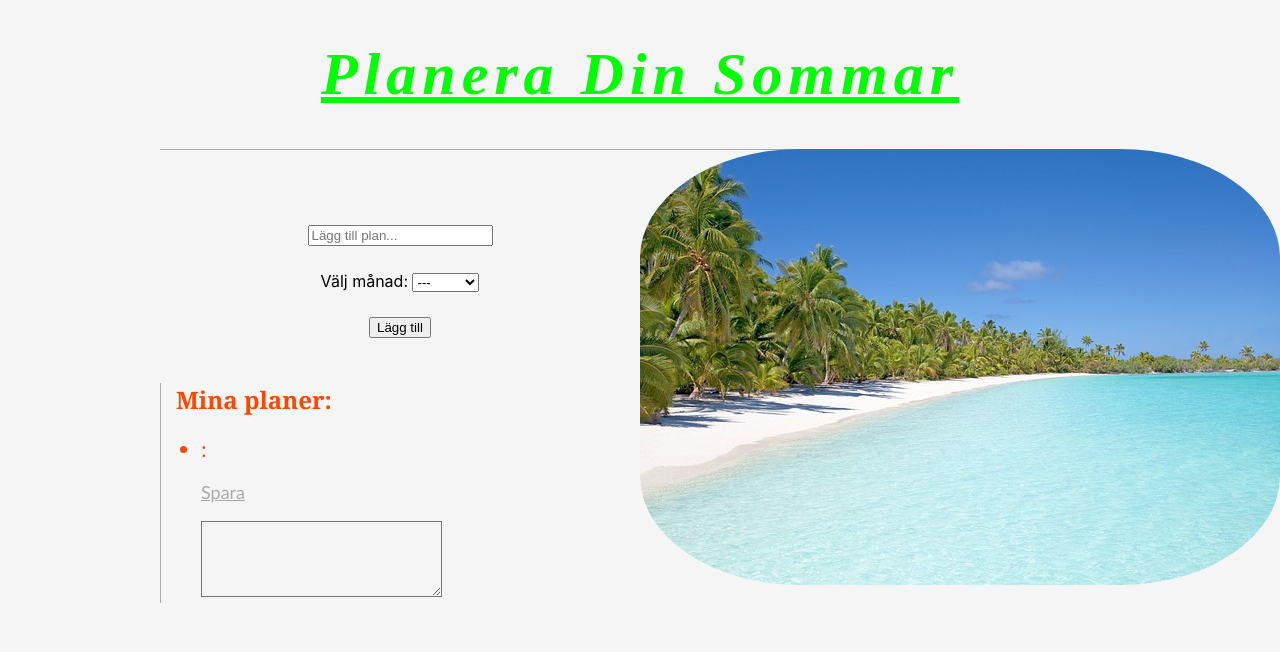
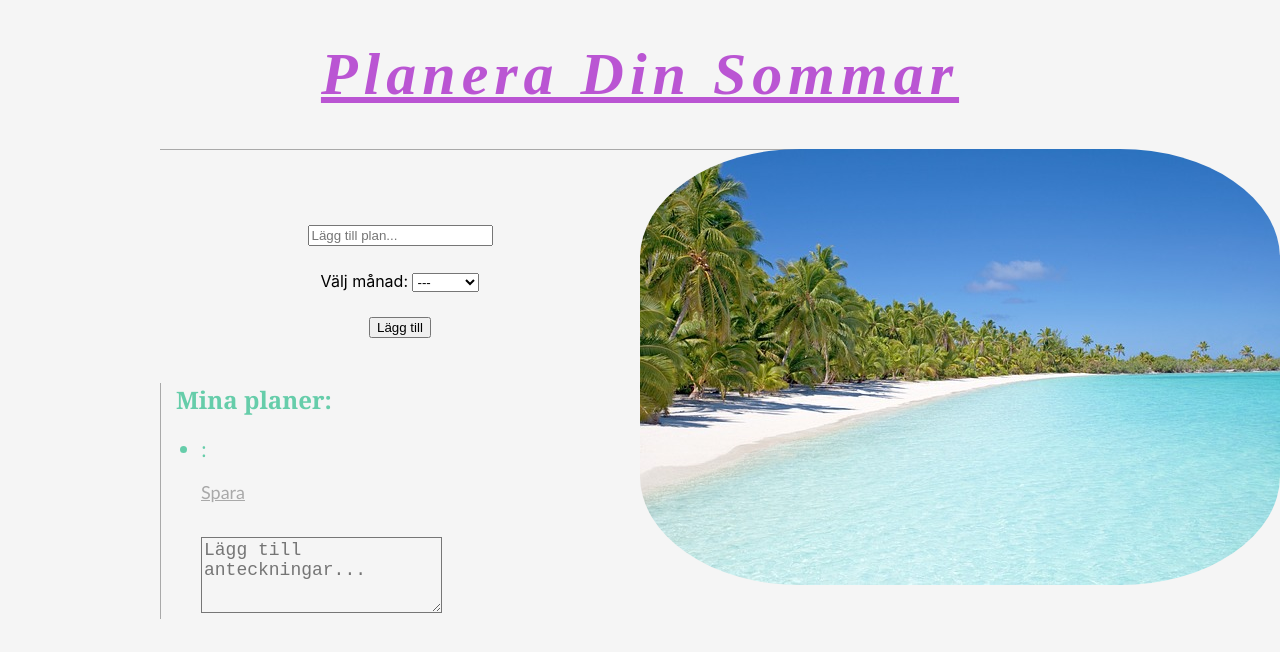
Before and after one commit to EmelieHa/summerplanner, a React (Create React App) app: page / in a window 1280 px wide. Both pictures are taken after a click on the button "Lägg till". Shown: the top 652 px of the page. Built offline with nearby package versions, Linux system fonts and the light colour scheme.

Commit message:
finish up

```diff
--- a/src/App.css
+++ b/src/App.css
@@ -5,7 +5,7 @@ body {
 h1 {
   text-align: center;
   font-size: 60px;
-  color: lime;
+  color: mediumorchid;
   font-family: 'Luminari';
   text-decoration: underline;
   letter-spacing: 6px;
@@ -41,11 +41,11 @@ button {
 h2 {
   margin-left: 15px;
   font-family: Cambria, Cochin, Georgia, Times, 'Times New Roman', serif;
-  color: orangered
+  color: mediumaquamarine
 }
 
 li {
-color: orangered;
+color: mediumaquamarine;
 font-family: Cambria, Cochin, Georgia, Times, 'Times New Roman', serif;
 font-size: 20px;
 }
@@ -79,3 +79,10 @@ img {
   float: right;
   border-radius: 25%;
 }
+
+h5 {
+  font-family: Cambria, Cochin, Georgia, Times, 'Times New Roman', serif;
+  font-size: 20px;
+  font-style: italic;
+  color: lightseagreen;
+}
--- a/src/App.js
+++ b/src/App.js
@@ -76,6 +76,7 @@ function Display ({ list }) {
 function Notes ({ title }) {
   const [savedText, setSavedText] = useState([])
   const [textValue, setTextValue] = useState('')
+  const [visible, setVisible] = useState(true)
 
   const handleChange = event => {
     setTextValue(event.target.value)
@@ -85,16 +86,20 @@ function Notes ({ title }) {
     if (document.querySelector('textarea').value === '') {
       alert('Anteckningar är obligatoriskt!')
     } else {
-      setSavedText([...savedText, textValue])
+      setSavedText([...savedText, textValue]);
+      setVisible((prev) => !prev);
     }
   }
   return (
-    <div className='notes'>
+    <div className='notes'> {visible && (
       <p id='edit' onClick={handleClick}>
         Spara
       </p>
-      <div className='text'>
-        <textarea className='area' onChange={handleChange}></textarea>
+    )}
+      <div className='text'><h5>{savedText}</h5>
+      {visible && (
+        <textarea placeholder="Lägg till anteckningar..." className='area' onChange={handleChange}></textarea>
+        )}
       </div>
     </div>
   )
```
